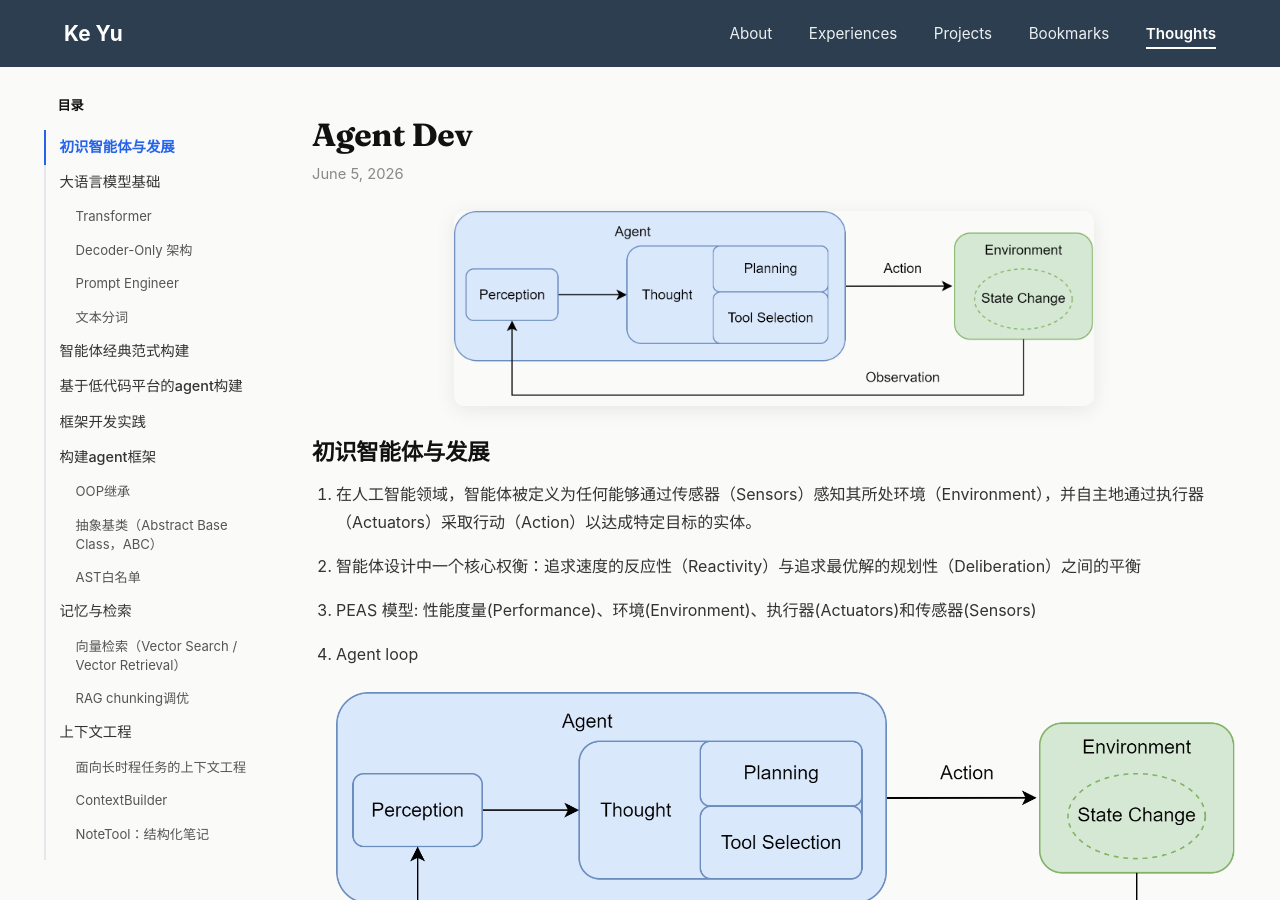
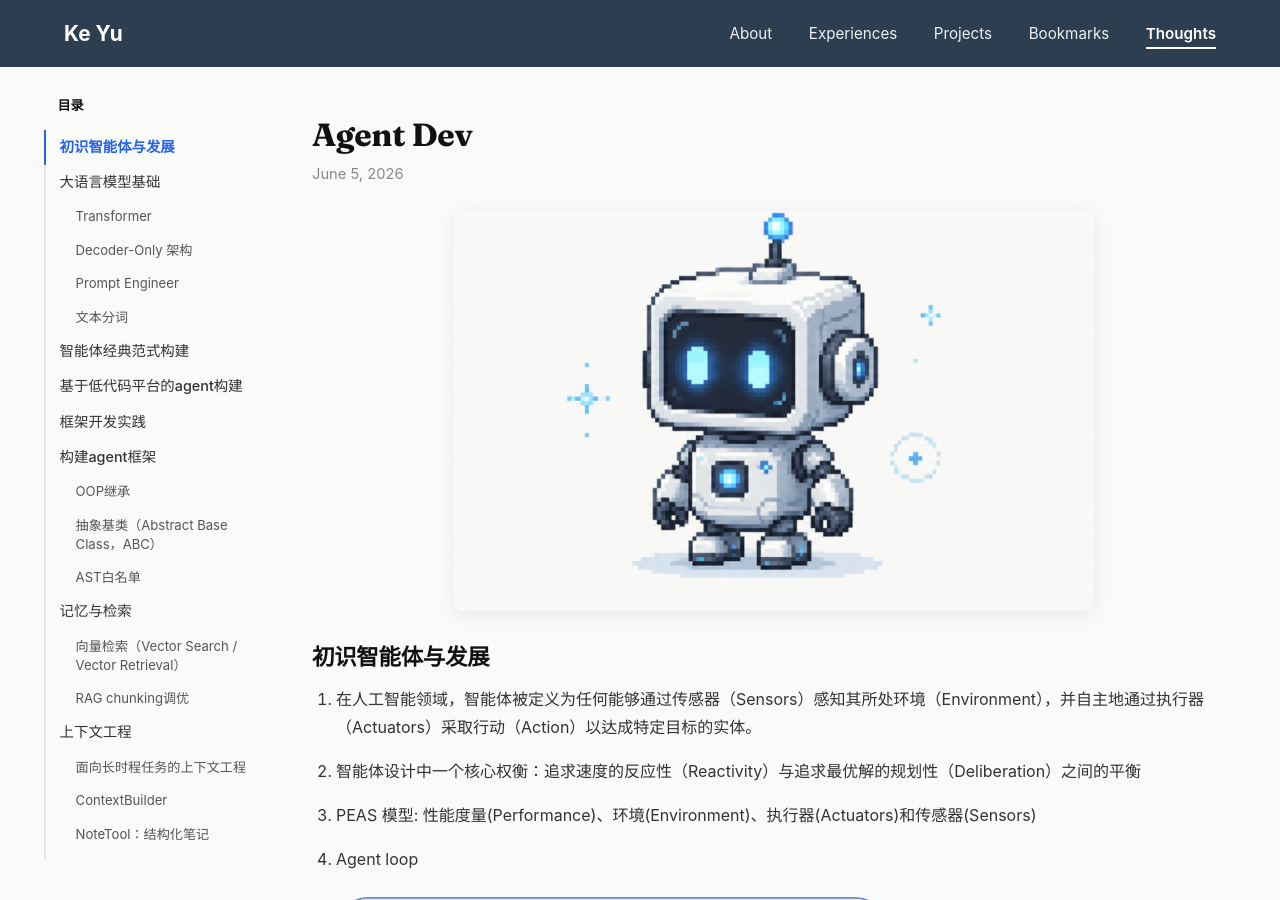
Before and after one commit to keith991001/keith991001.github.io, a Jekyll site: the page built from _posts/2026-06-05-agent-dev.md, in a window 1280 px wide and 900 px high. Built offline with Jekyll 4.4.1, drawn with Linux system fonts in a browser that asks for light colours.

Commit message:
chore(post): use pixel-art robot as Agent Dev cover

```diff
--- a/_posts/2026-06-05-agent-dev.md
+++ b/_posts/2026-06-05-agent-dev.md
@@ -2,7 +2,7 @@
 title: "Agent Dev"
 date: 2026-06-05
 category: AI
-cover: /assets/images/posts/agent-dev/image1.png
+cover: /assets/images/posts/agent-dev/cover.png
 math: true
 ---
 
```
Also changed, not shown: assets/images/posts/agent-dev/cover.png (added).
